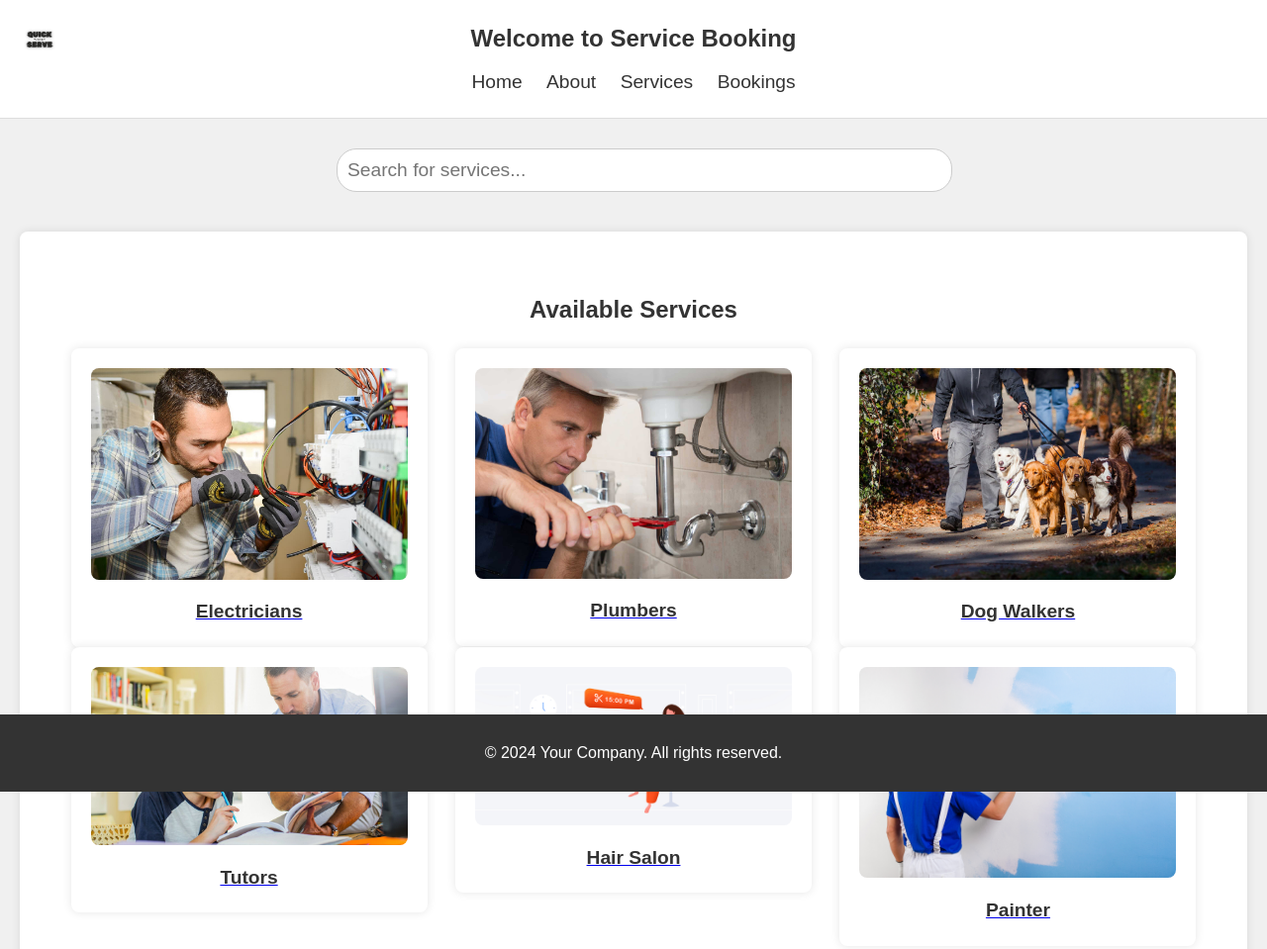
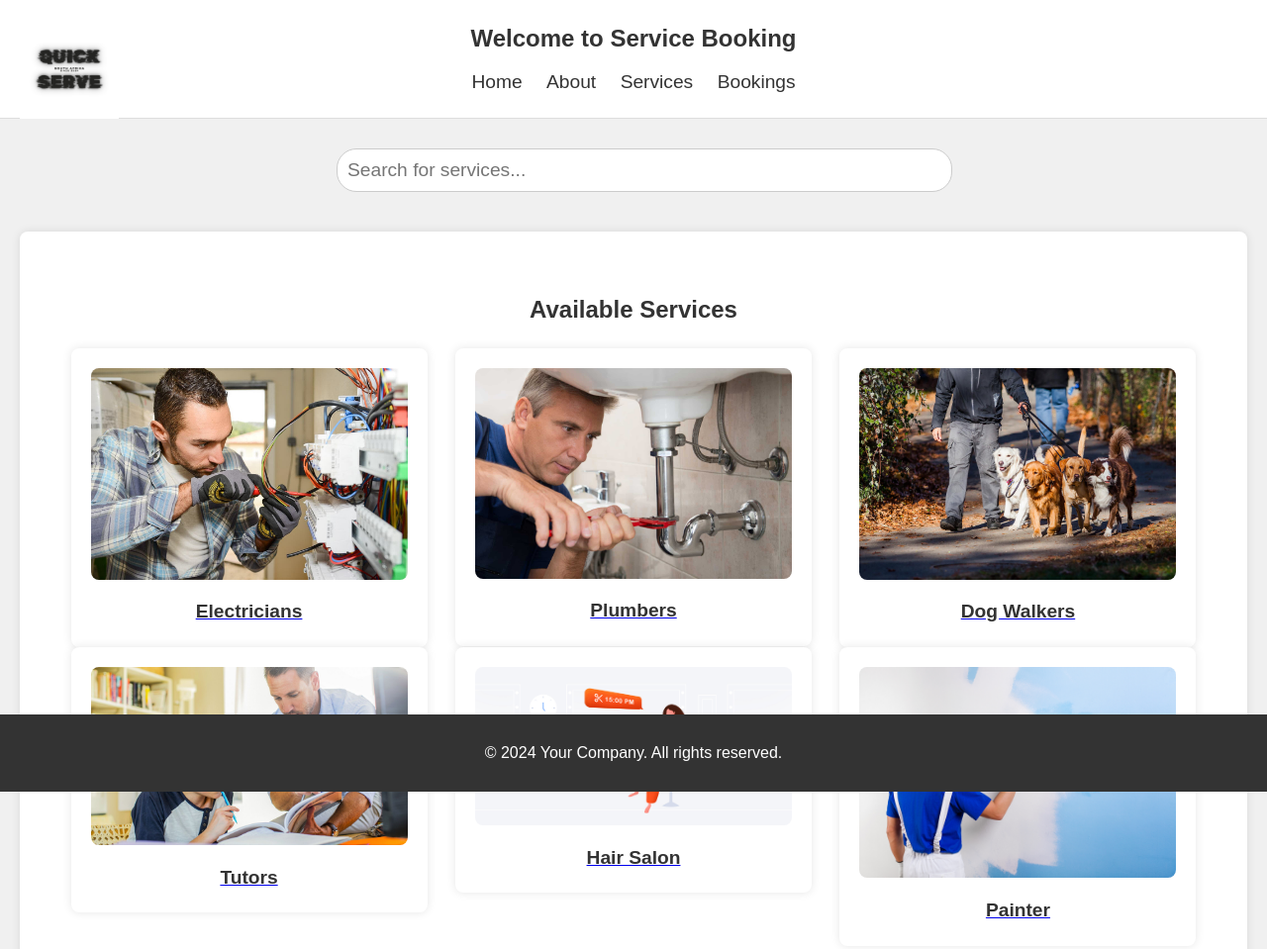
Before and after one commit to muhammadpaleker/servehome, a plain HTML site: page services.html in a window 1280 px wide. Shown: the top 959 px of the page at 99% size. Drawn offline with Linux system fonts and the light colour scheme.

Commit message:
Update services.html

```diff
--- a/services.html
+++ b/services.html
@@ -26,23 +26,30 @@
             top: 0; /* Position at the top of the viewport */
             left: 0; /* Align left */
             border-bottom: 1px solid #ddd; /* Grey border bottom */
+            display: flex; /* Use flexbox for alignment */
+            flex-direction: column; /* Stack children vertically */
+            align-items: center; /* Center align children */
         }
 
-        header .logo {
+        .logo-container {
+            display: flex;
+            align-items: center;
             position: absolute; /* Position logo absolutely */
             left: 20px; /* Align left with padding */
             top: 20px; /* Align top with padding */
-            height: 40px; /* Adjust height of logo */
+            height: 100px; /* Adjust height to span both lines */
+        }
+
+        header img.logo {
+            height: 100%; /* Adjust height of logo to span both lines */
         }
 
         header h1 {
             font-size: 1.5em; /* Adjust font size */
             margin: 0; /* Remove default margin */
-            text-align: center; /* Center align text */
         }
 
         header nav {
-            text-align: center; /* Center align text */
             margin-top: 10px; /* Space between heading and nav */
         }
 
@@ -50,6 +57,7 @@
             list-style-type: none; /* Remove default list styles */
             margin: 0;
             padding: 0;
+            text-align: center; /* Center align text */
         }
 
         header nav ul li {
@@ -156,7 +164,9 @@
 </head>
 <body>
     <header>
+        <div class="logo-container">
             <img src="quickserve.png" alt="Service Booking Logo" class="logo">
+        </div>
         <h1>Welcome to Service Booking</h1>
         <nav>
             <ul>
```
Lines whose indentation alone changed are shown as unchanged.
